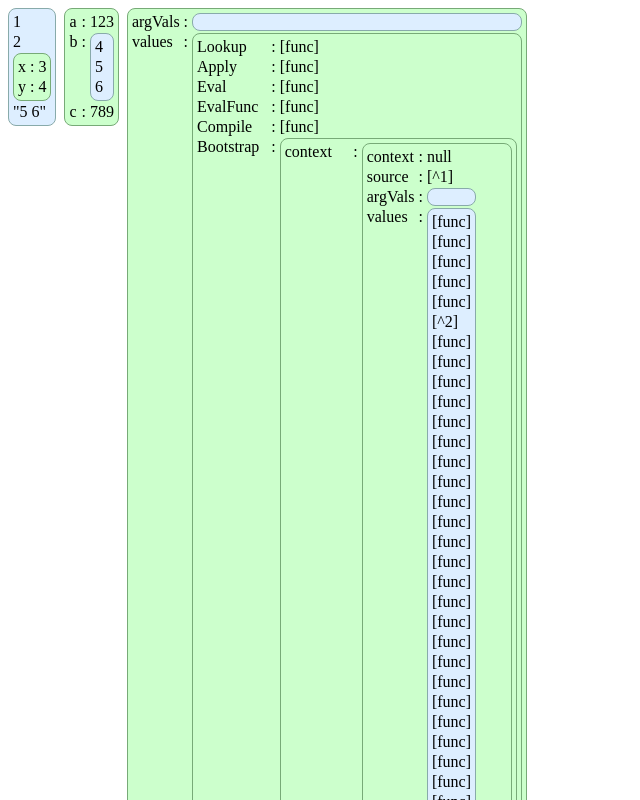
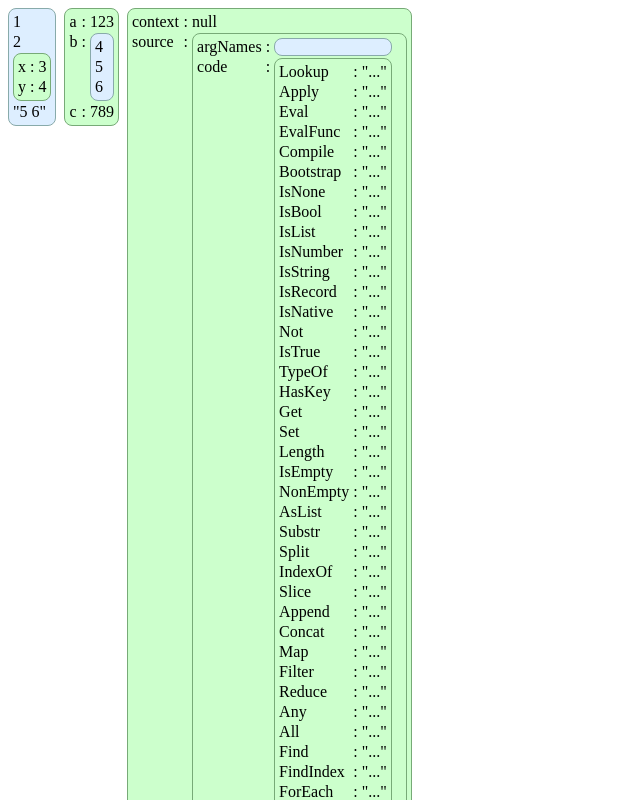
Before and after one commit to d-cook/react-code, a React (Create React App) app: page / in a window 1280 px wide. Shown: the top 800 px of the page, without its empty margins (0-640 px from the left). Built offline with nearby package versions, Linux system fonts and the light colour scheme.

Commit message:
messing with nested views again...

```diff
--- a/src/App.tsx
+++ b/src/App.tsx
@@ -49,26 +49,26 @@ export default function App() {
                 value={{
                   argNames: value.argNames,
                   code: Object.fromEntries(
-                    value.code.map(({ label, value }) => [label, value])
+                    value.code.map(({ label, value }) => [label, "..." || value])
                   )
                 }}
                 onValueClicked={onValueClicked}
-                nestedViews={[] || nestedViews}
+                nestedViews={nestedViews}
               />
             )
           },
           {
-            matches: (v: any) => 1 && isContext(v),
+            matches: (v: any) => 0 && isContext(v),
             makeView: ({ value, onValueClicked, nestedViews }: any) => (
               <JsonView
                 value={{
                   argVals: value.argVals,
                   values: Object.fromEntries(
-                    value.values.map((v, i) => [value.source.code[i].label, v])
+                    value.values.map((v, i) => [value.source.code[i].label, "..." || v])
                   )
                 }}
                 onValueClicked={onValueClicked}
-                nestedViews={[] || nestedViews}
+                nestedViews={[]||nestedViews}
               />
             )
           }
```
